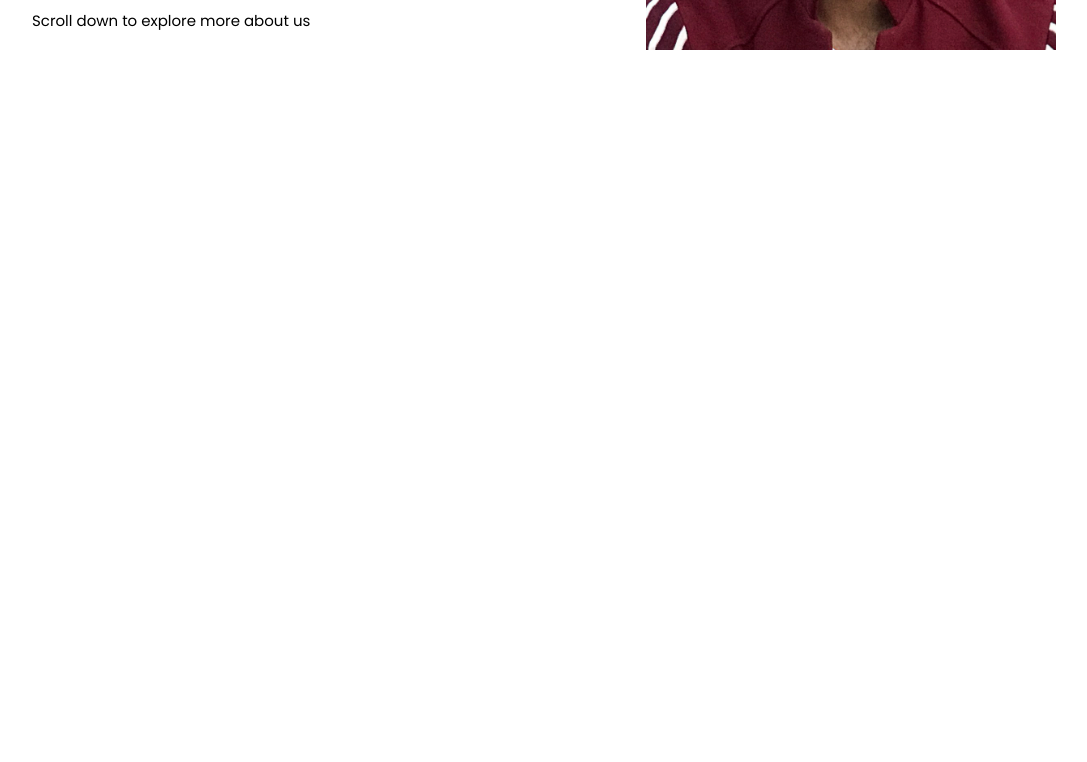
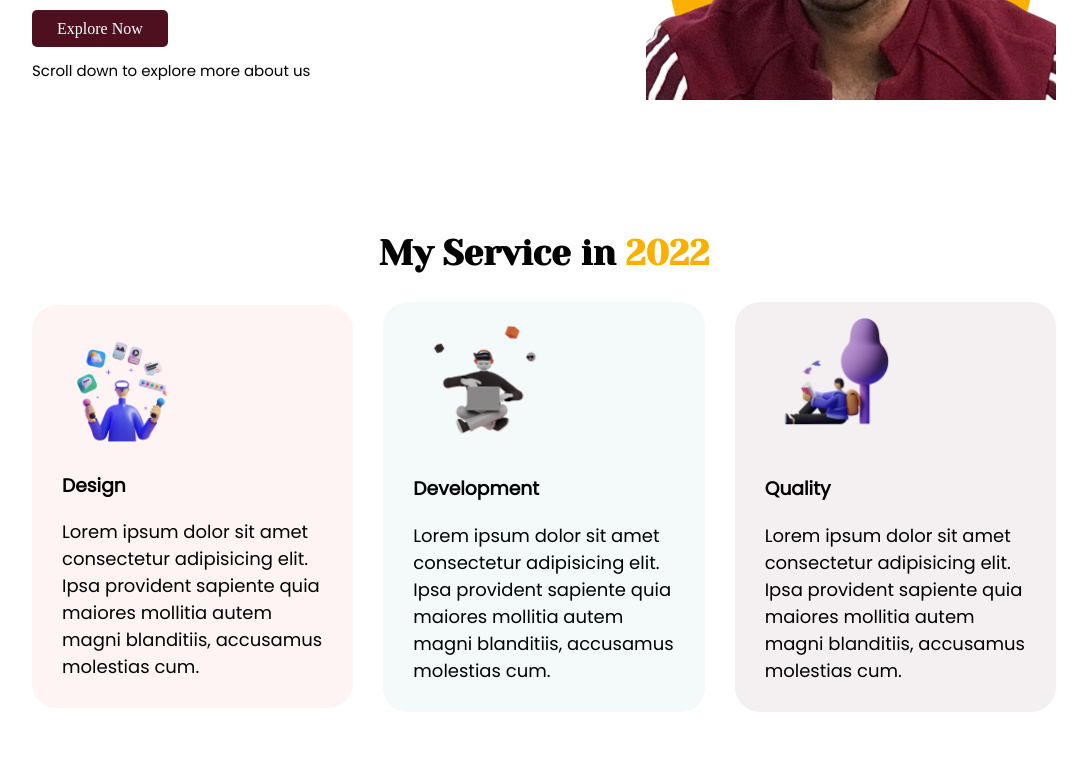
Before and after one commit to alihaider-dev/assignment-1, a plain HTML site: page index.html in a window 1280 px wide. Shown: the part 360-1122 px from the top of the page, without its empty margins (96-1183 px from the left). Before the commit the page ends 800 px from the top, so only its background shows below. Drawn offline with Linux system fonts and the light colour scheme.

Commit message:
Service Section Added

```diff
--- a/css/style.css
+++ b/css/style.css
@@ -5,27 +5,29 @@ body {
 .container {
   width: 80%;
   margin: 0 auto;
+  padding: 50px 0;
 }
 .content {
   display: flex;
-  justify-content: space-between;
   align-items: center;
 }
 h1 {
   font-family: 'Yeseva One', cursive;
   font-size: 40px;
 }
-h1 .yellow {
+.yellow {
   color: #fbb000;
 }
 h2 {
   font-family: 'Yeseva One', cursive;
-  font-size: 40px;
+  font-size: 35px;
 }
 h3,
 h4,
 h5,
-h6,
+h6 {
+  font-family: 'Poppins', sans-serif;
+}
 p {
   font-family: 'Poppins', sans-serif;
   font-size: 18px;
@@ -52,3 +54,31 @@ p {
   width: 80%;
   padding-left: 20%;
 }
+
+/* My Service Style */
+.service-section .section-title h2 {
+  text-align: center;
+}
+.service-section .service-item {
+  padding: 10px 30px;
+  border-radius: 25px;
+  min-height: 370px;
+  /* text-align: justify; */
+}
+.service-section .item-1,
+.item-2 {
+  margin-right: 30px;
+}
+.service-section .item-1 {
+  background-color: #ff595910;
+}
+.service-section .item-2 {
+  background-color: #4f9da610;
+}
+.service-section .item-3 {
+  background-color: #4e0f1f10;
+}
+.service-section .service-item img {
+  max-width: 140px;
+  max-height: 140px;
+}
--- a/index.html
+++ b/index.html
@@ -33,7 +33,9 @@
               experience as a professional Web developer, I have acquired the
               skills and knowledge necessary to make your project a success.
             </p>
-            <a class="button-link" href="#">Explore Now</a>
+            <a class="button-link" target="_blank" href="https://alihaider.dev"
+              >Explore Now</a
+            >
             <p><small>Scroll down to explore more about us</small></p>
           </div>
           <!-- Thumbnail Avatar -->
@@ -43,5 +45,45 @@
         </div>
       </div>
     </header>
+    <!-- service Section -->
+    <section class="service-section">
+      <div class="container">
+        <div class="section-title">
+          <h2>My Service in <span class="yellow">2022</span></h2>
+        </div>
+        <div class="content">
+          <!-- Design Sevice -->
+          <div class="service-item item-1">
+            <img src="images/illustrators/illustrator-1.png" alt="" />
+            <h3>Design</h3>
+            <p>
+              Lorem ipsum dolor sit amet consectetur adipisicing elit. Ipsa
+              provident sapiente quia maiores mollitia autem magni blanditiis,
+              accusamus molestias cum.
+            </p>
+          </div>
+          <!-- Development Service -->
+          <div class="service-item item-2">
+            <img src="images/illustrators/illustrator-2.png" alt="" />
+            <h3>Development</h3>
+            <p>
+              Lorem ipsum dolor sit amet consectetur adipisicing elit. Ipsa
+              provident sapiente quia maiores mollitia autem magni blanditiis,
+              accusamus molestias cum.
+            </p>
+          </div>
+          <!-- Quality Service -->
+          <div class="service-item item-3">
+            <img src="images/illustrators/illustrator-3.png" alt="" />
+            <h3>Quality</h3>
+            <p>
+              Lorem ipsum dolor sit amet consectetur adipisicing elit. Ipsa
+              provident sapiente quia maiores mollitia autem magni blanditiis,
+              accusamus molestias cum.
+            </p>
+          </div>
+        </div>
+      </div>
+    </section>
   </body>
 </html>
```
